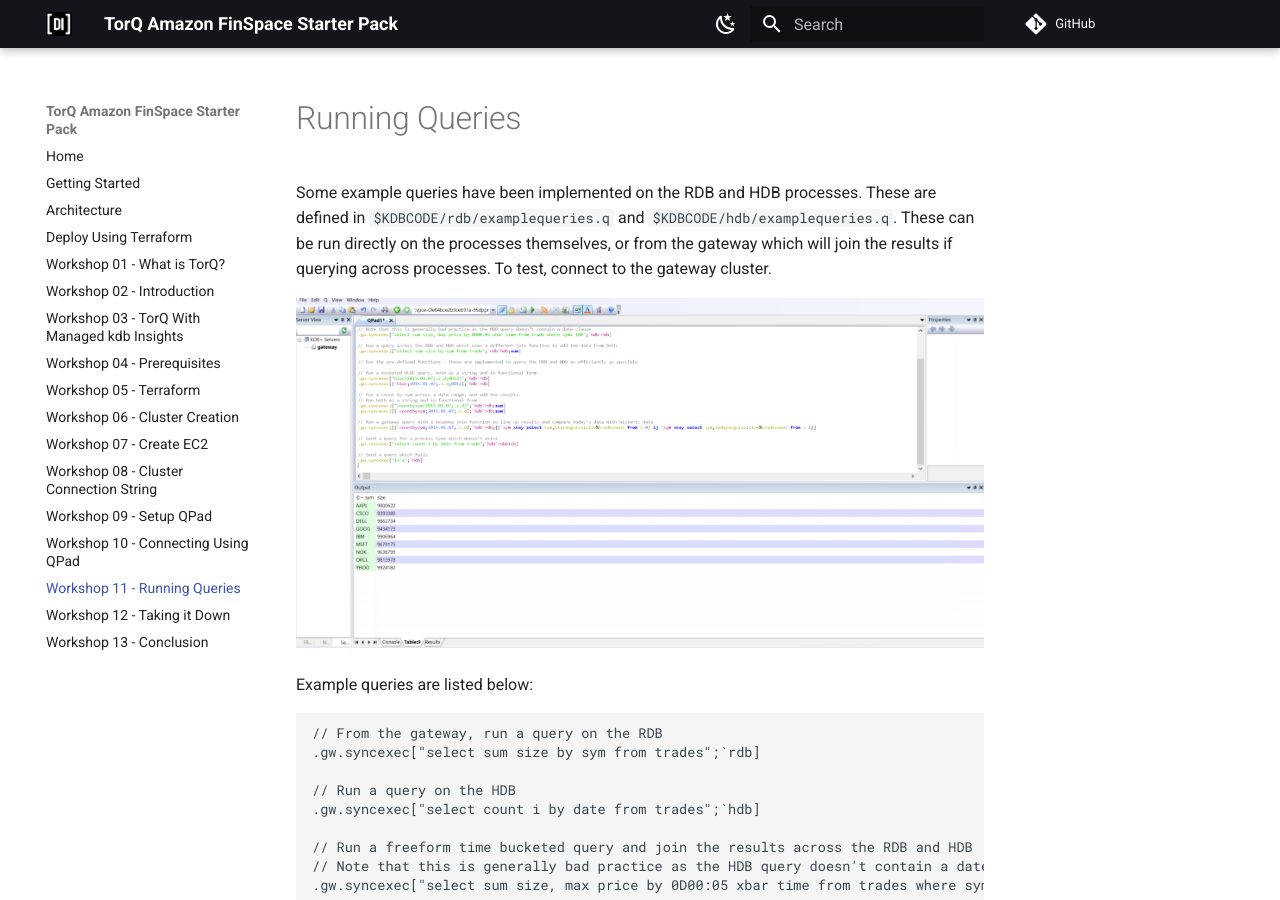
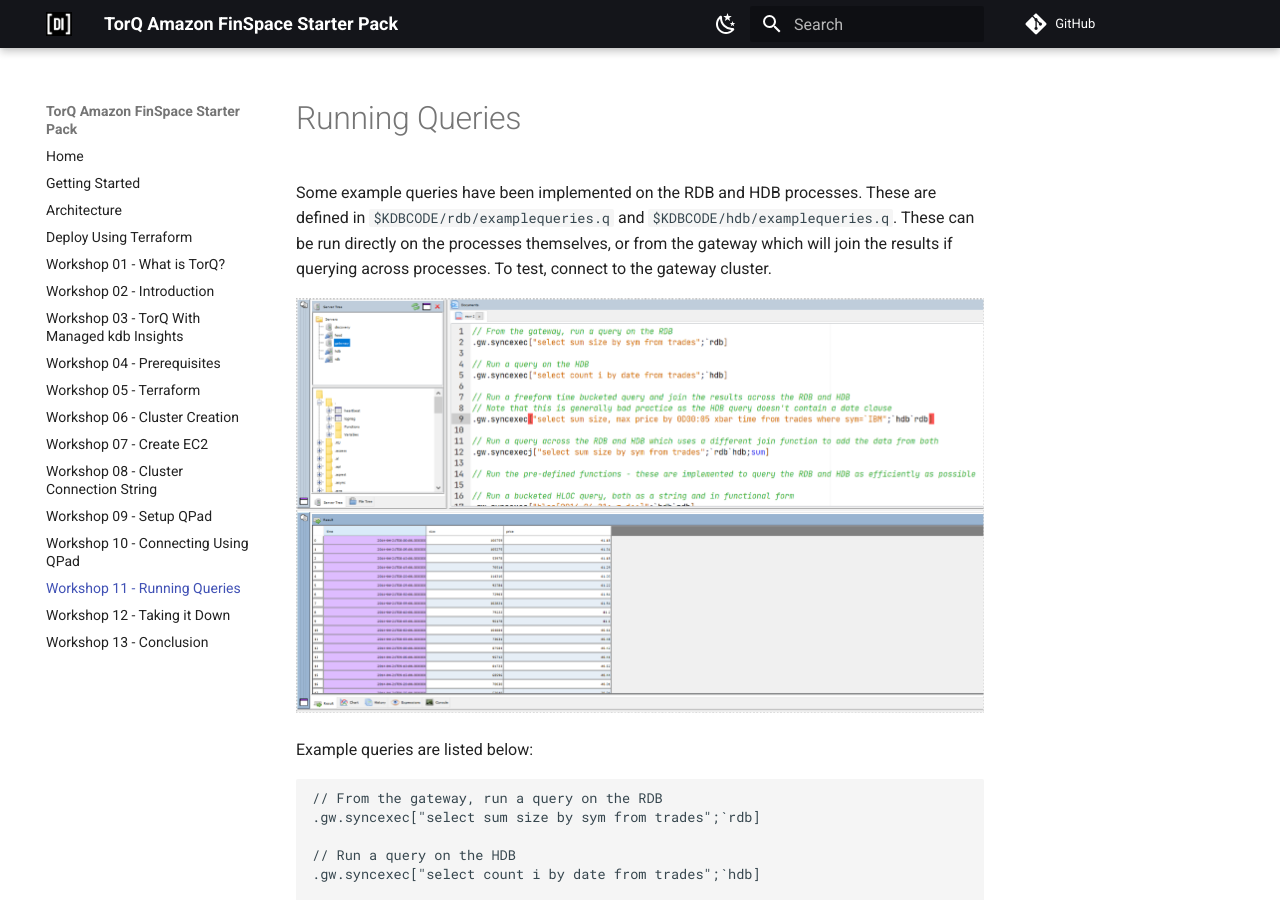
Before and after one commit to DataIntellectTech/TorQ-Amazon-FinSpace-Starter-Pack, an MkDocs documentation site: the page built from docs/11-runningqueries.md, in a window 1280 px wide and 900 px high. Built offline with MkDocs 1.6.1 and Material for MkDocs 9.7.7, drawn with Linux system fonts in a browser that asks for light colours; comment, search, counter and statistics services are not loaded.

Commit message:
Update 11-runningqueries.md

```diff
--- a/docs/11-runningqueries.md
+++ b/docs/11-runningqueries.md
@@ -3,7 +3,7 @@
 
 Some example queries have been implemented on the RDB and HDB processes. These are defined in ``$KDBCODE/rdb/examplequeries.q`` and ``$KDBCODE/hdb/examplequeries.q``. These can be run directly on the processes themselves, or from the gateway which will join the results if querying across processes. To test, connect to the gateway cluster.
 
-![QPad Queries](workshop/graphics/qpad_queries.png)
+![qStudio Queries](workshop/graphics/RunningQueries.png)
 
 Example queries are listed below:
 
```
